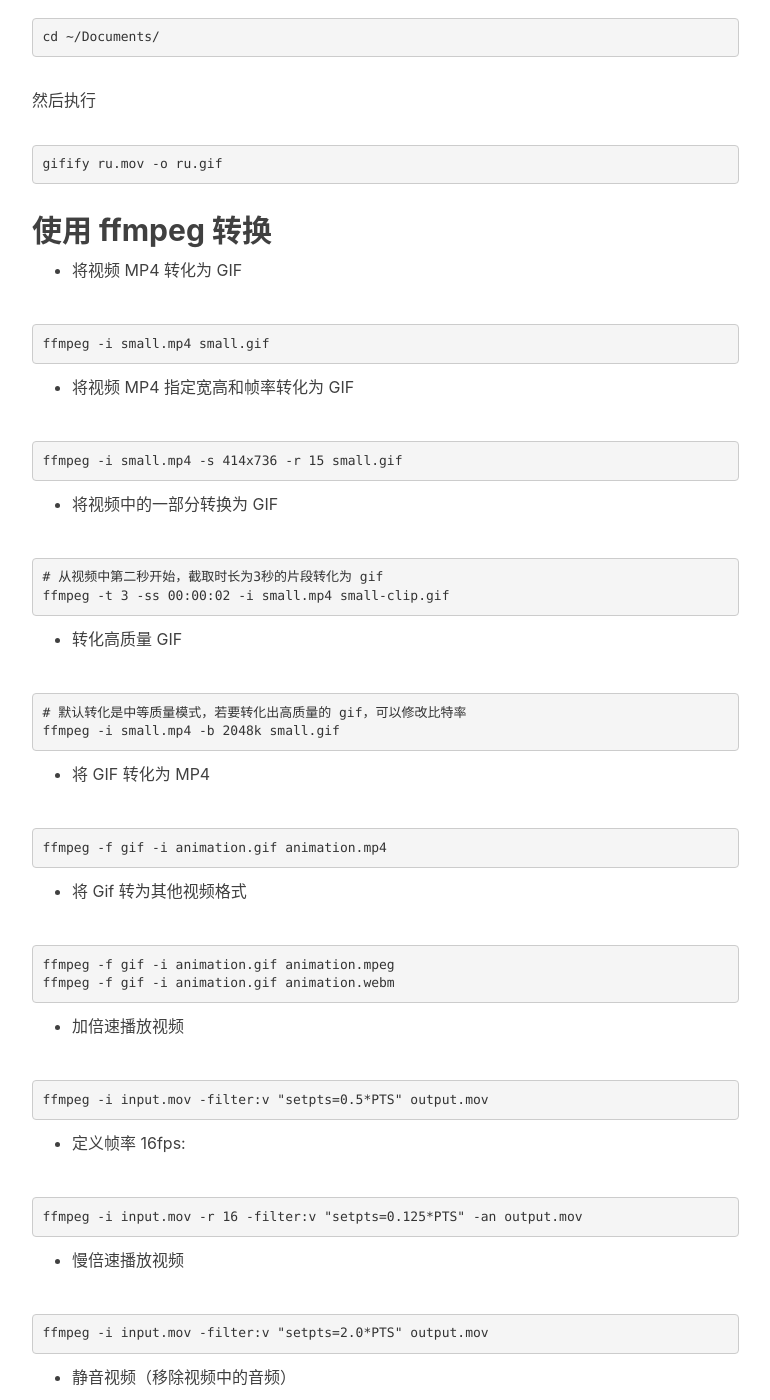
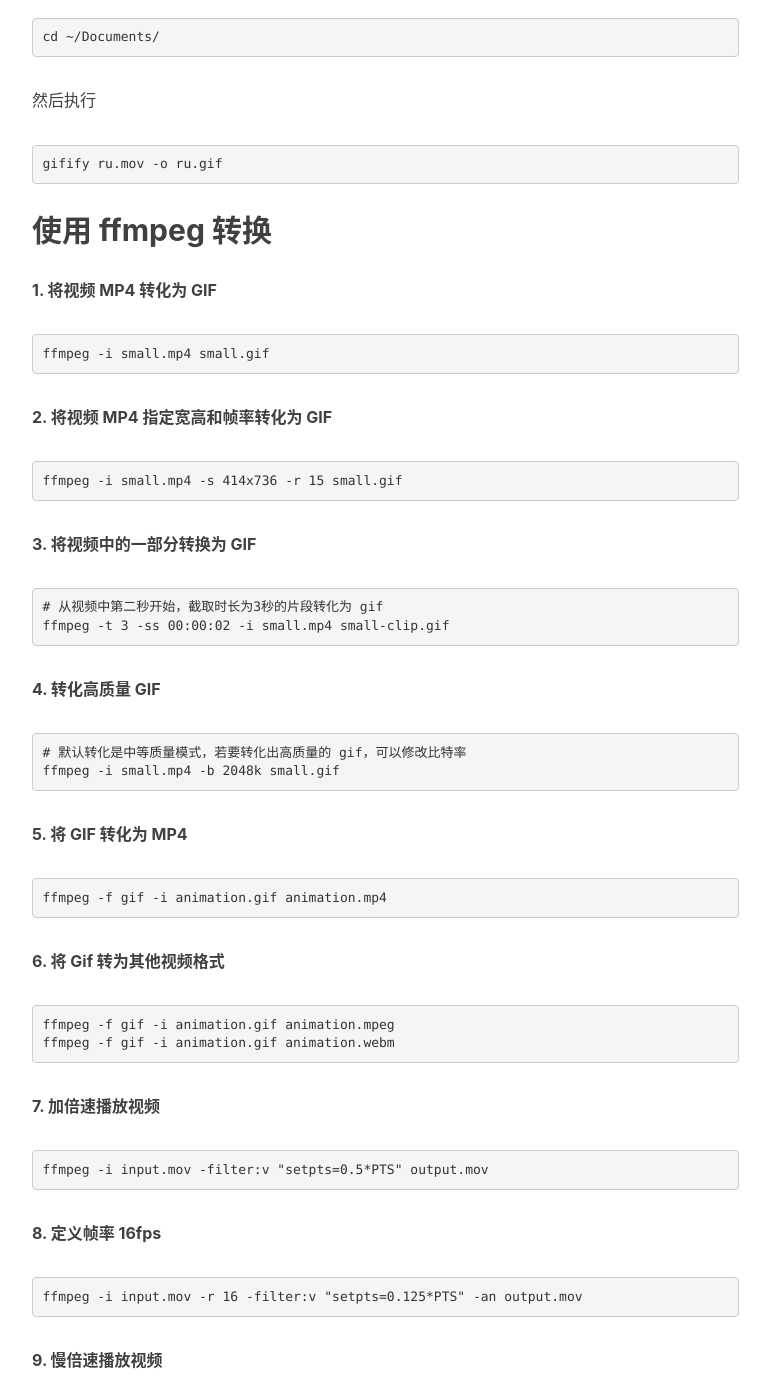
Before and after one commit to itenfay/itenfay.github.io, a Jekyll site: the page built from _posts/2015-06-12-how-to-convert-video-files-to-gif-files-on-mac.md, in a window 1280 px wide and 1400 px high, scrolled down 2651 px. Shown: the whole window, without its empty margins (233-1003 px from the left). Built offline with Jekyll 4.4.1, drawn with Linux system fonts in a browser that asks for light colours; nearby versions of some CDN libraries; comment, search, counter and statistics services are not loaded; some of the changed text lies outside the part shown.

Commit message:
[::] update article: convert videos to gif

````diff
--- a/_posts/2015-06-12-how-to-convert-video-files-to-gif-files-on-mac.md
+++ b/_posts/2015-06-12-how-to-convert-video-files-to-gif-files-on-mac.md
@@ -111,78 +111,78 @@
 
 ## 使用 ffmpeg 转换
 
-- 将视频 MP4 转化为 GIF
+**1. 将视频 MP4 转化为 GIF**
 
 ```
 ffmpeg -i small.mp4 small.gif
 ```
 
-- 将视频 MP4 指定宽高和帧率转化为 GIF
+**2. 将视频 MP4 指定宽高和帧率转化为 GIF**
 
 ```
 ffmpeg -i small.mp4 -s 414x736 -r 15 small.gif
 ```
 
-- 将视频中的一部分转换为 GIF
+**3. 将视频中的一部分转换为 GIF**
 
 ```
 # 从视频中第二秒开始，截取时长为3秒的片段转化为 gif
 ffmpeg -t 3 -ss 00:00:02 -i small.mp4 small-clip.gif
 ```
 
-- 转化高质量 GIF
+**4. 转化高质量 GIF**
 
 ```
 # 默认转化是中等质量模式，若要转化出高质量的 gif，可以修改比特率
 ffmpeg -i small.mp4 -b 2048k small.gif
 ```
 
-- 将 GIF 转化为 MP4
+**5. 将 GIF 转化为 MP4**
 
 ```
 ffmpeg -f gif -i animation.gif animation.mp4
 ```
 
-- 将 Gif 转为其他视频格式
+**6. 将 Gif 转为其他视频格式**
 
 ```
 ffmpeg -f gif -i animation.gif animation.mpeg
 ffmpeg -f gif -i animation.gif animation.webm
 ```
 
-- 加倍速播放视频
+**7. 加倍速播放视频**
 
 ```
 ffmpeg -i input.mov -filter:v "setpts=0.5*PTS" output.mov
 ```
 
-- 定义帧率 16fps:
+**8. 定义帧率 16fps**
 
 ```
 ffmpeg -i input.mov -r 16 -filter:v "setpts=0.125*PTS" -an output.mov
 ```
 
-- 慢倍速播放视频
+**9. 慢倍速播放视频**
 
 ```
 ffmpeg -i input.mov -filter:v "setpts=2.0*PTS" output.mov
 ```
 
-- 静音视频（移除视频中的音频）
+**10. 静音视频（移除视频中的音频）**
 
 ```
 # -an 就是禁止音频输出
 ffmpeg -i input.mov -an mute-output.mov
 ```
 
-- 视频提取帧
+**11. 视频提取帧**
 
 ```
 # 将视频提取10帧
 ffmpeg -i index.mp4 -r 10 %03d.jpg;
 ```
 
-- 主要参数
+**12. 主要参数**
 
 ```
 -i——设置输入档名。
@@ -212,8 +212,8 @@
 
 #### 参考链接
 
-- [Homebrew](https://link.jianshu.com?t=http%3A%2F%2Fbrew.sh%2Findex_zh-cn.html)
-- [FFmpeg](https://link.jianshu.com?t=http%3A%2F%2Fffmpeg.org%2F)
-- [convert](https://link.jianshu.com?t=http%3A%2F%2Fwww.imagemagick.org%2Fscript%2Fconvert.php)
-- [pornel/giflossy](https://link.jianshu.com?t=https%3A%2F%2Fgithub.com%2Fpornel%2Fgiflossy%2Freleases)
-- [vvo/gifify](https://link.jianshu.com?t=https%3A%2F%2Fgithub.com%2Fvvo%2Fgifify)
+- [Homebrew](http://brew.sh/index_zh-cn.html)
+- [FFmpeg](https://ffmpeg.org/)
+- [convert](http://www.imagemagick.org/script/convert.php)
+- [pornel/giflossy](https://github.com/kornelski/giflossy/releases)
+- [vvo/gifify](https://github.com/vvo/gifify)
````
Also changed, not shown: other parts of _posts/2015-06-12-how-to-convert-video-files-to-gif-files-on-mac.md (+1 -1 lines).
